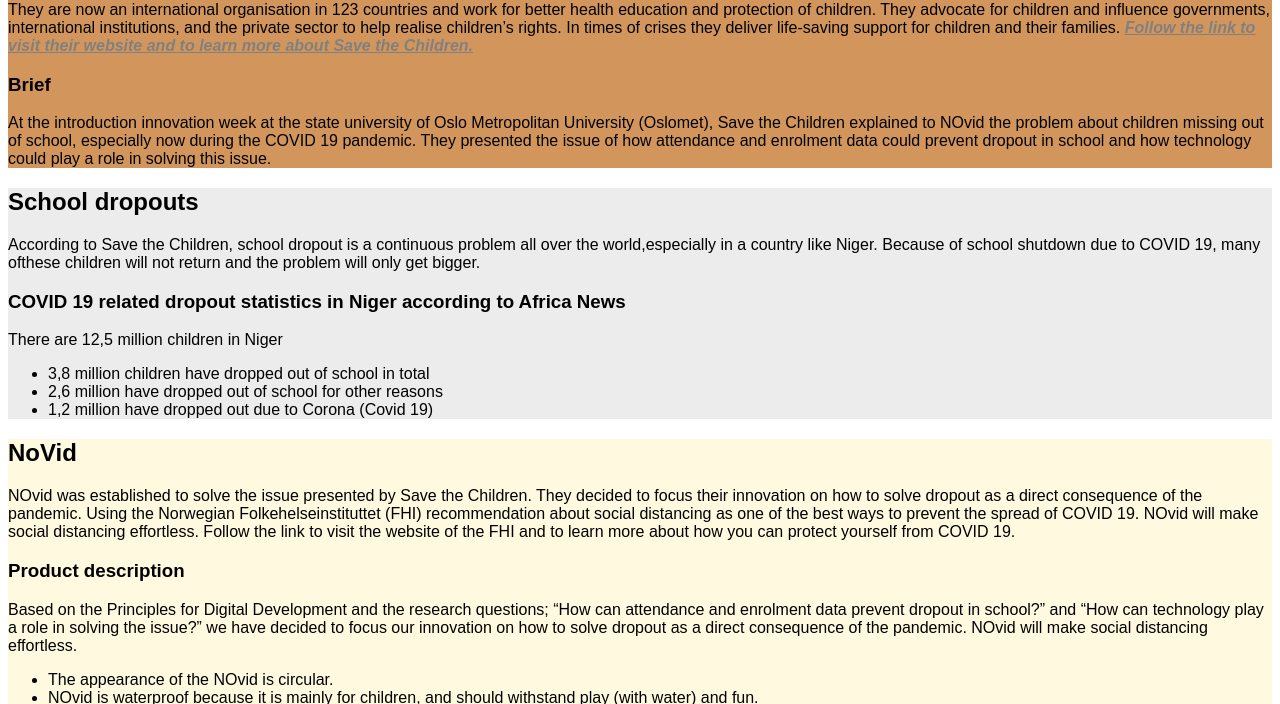
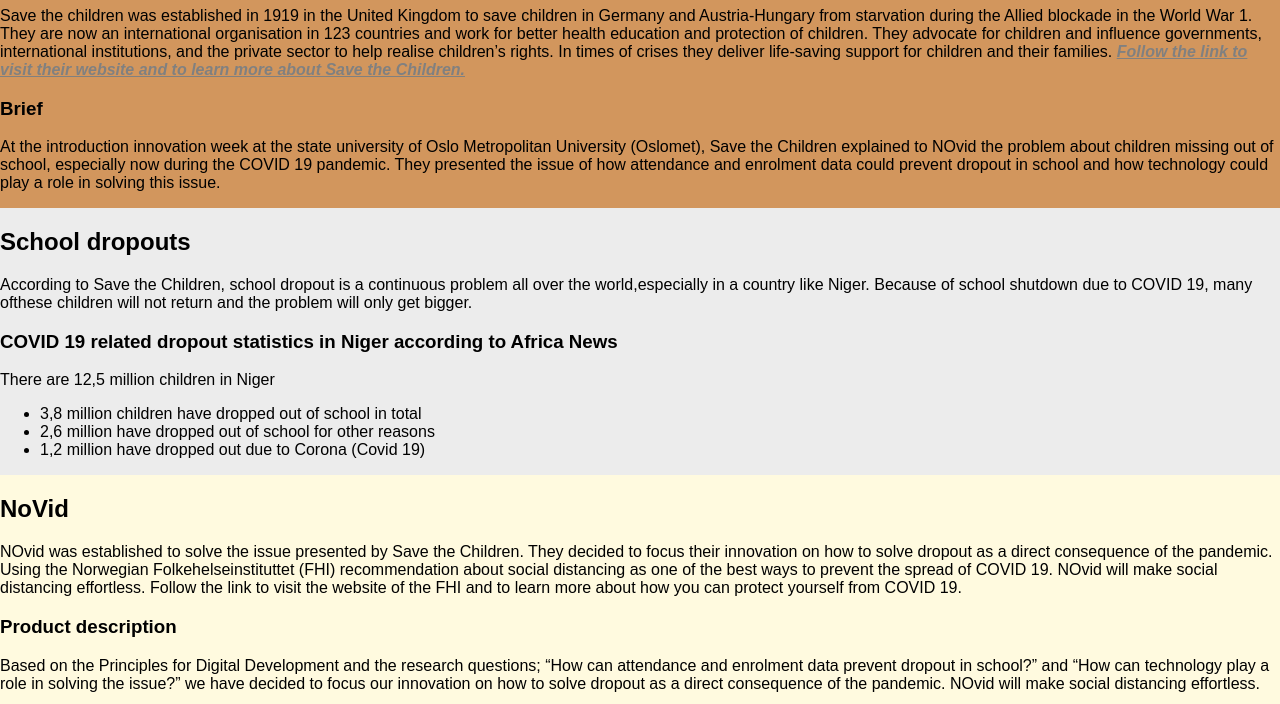
Before and after one commit to NinaPran/DAFE-Oblig-Innovation, a plain HTML site: page index.html in a window 1280 px wide. Shown: the part 171-875 px from the top of the page. Drawn offline with Linux system fonts and the light colour scheme.

Commit message:
fikset på header og farger

```diff
--- a/index.html
+++ b/index.html
@@ -14,8 +14,8 @@
     <a href="#school"> School dropouts </a>
     <a href="#novid"> NoVid </a>
   </header>
-
-  <div class="color2">
+  <div class="main">
+    <div class="color2 textblock">
       <!-- Save the children del -->
       <div>
         <h1 id="save_children"> OsloMet and NoVid for </h1>
@@ -30,7 +30,8 @@
           influence
           governments, international institutions, and the private sector to help realise children’s rights. In times of
           crises they deliver life-saving support for children and their families.
-        <a href="https://www.savethechildren.net/"> Follow the link to visit their website and to learn more about Save
+          <a href="https://www.savethechildren.net/"> Follow the link to visit their website and to learn more about
+            Save
             the Children.</a> </p>
       </div>
 
@@ -39,12 +40,13 @@
         <p> At the introduction innovation week at the state university of Oslo Metropolitan University (Oslomet), Save
           the Children explained to NOvid the problem about children missing out of school, especially now during the
           COVID 19
-        pandemic. They presented the issue of how attendance and enrolment data could prevent dropout in school and how
+          pandemic. They presented the issue of how attendance and enrolment data could prevent dropout in school and
+          how
           technology could play a role in solving this issue. </p>
       </div>
     </div>
 
-  <div class="color3">
+    <div class="color3 textblock">
       <!-- School dropout side-->
       <div>
         <h2 id="school"> School dropouts </h2>
@@ -71,7 +73,7 @@
       </div>
     </div>
 
-  <div class="color4">
+    <div class="color4 textblock">
       <!--NoVid siden -->
       <div>
         <!-- Bilde av logoen -->
@@ -79,11 +81,14 @@
 
       <div>
         <h2 id="novid"> NoVid </h2>
-      <p>NOvid was established to solve the issue presented by Save the Children. They decided to focus their innovation on
+        <p>NOvid was established to solve the issue presented by Save the Children. They decided to focus their
+          innovation on
           how to solve dropout as a direct consequence of the pandemic. Using the Norwegian Folkehelseinstituttet (FHI)
-    recommendation about social distancing as one of the best ways to prevent the spread of COVID 19. NOvid will make
+          recommendation about social distancing as one of the best ways to prevent the spread of COVID 19. NOvid will
+          make
           social distancing effortless.
-    <a href="https://www.fhi.no/sv/smittsomme-sykdommer/corona/"></a> Follow the link to visit the website of the FHI and to learn more about how you can protect yourself from
+          <a href="https://www.fhi.no/sv/smittsomme-sykdommer/corona/"></a> Follow the link to visit the website of the
+          FHI and to learn more about how you can protect yourself from
           COVID 19.</p>
       </div>
 
@@ -105,7 +110,8 @@
           <li> It emits a vibration and a constant red light along the edge of the chip when it is within 1.25m from
             another. </li>
           <li> NOvid is powered by a watch battery that is found in quartz watches, and lasts for about 1-2 years. </li>
-        <li> NOvid is on an NFC (near field communication) docking and will be activated as soon as it’s removed. </li>
+          <li> NOvid is on an NFC (near field communication) docking and will be activated as soon as it’s removed.
+          </li>
           <li> NOvid is attached with a clip, similar to a small microphone used in TV broadcasts. </li>
           <li> It will be possible to personally customize a cover with an individual design that the pin can be placed
             in. </li>
@@ -119,6 +125,7 @@
         <p style="text-align:center;" style="color:rgb(230, 61, 42)">
           To the top </p>
       </a>
+    </div>
   </div>
 
   <footer class="color4">
--- a/stylesheet.css
+++ b/stylesheet.css
@@ -1,32 +1,48 @@
-
 body {
+  margin: 0;
   font-family: Arial, Verdana, sans-serif;
 }
+
 /* Linkatributter hentet fra w3school */
+
 a:link {
   color: gray;
   font-style: italic;
   font-weight: bolder;
 }
+
 a:visited {
   color: rgb(139, 98, 105);
   background-color: transparent;
   text-decoration: none;
 }
+
 a:hover {
   color: rgb(78, 22, 22);
   background-color: transparent;
   text-decoration: underline;
 }
+
 a:active {
   color: yellow;
   background-color: transparent;
   text-decoration: underline;
 }
-
+/* fjerner mellomrommet mellom fargeblokkene */
+.textblock {
+  overflow: auto;
+}
 
 .header {
   background-color: rgb(255, 239, 224);
+  height: 50px;
+  position: fixed;
+  width: 100%;
+  top: 0;
+}
+
+.main {
+  margin-top: 50px;
 }
 
 .color2 {
```
Lines whose indentation alone changed are shown as unchanged.
